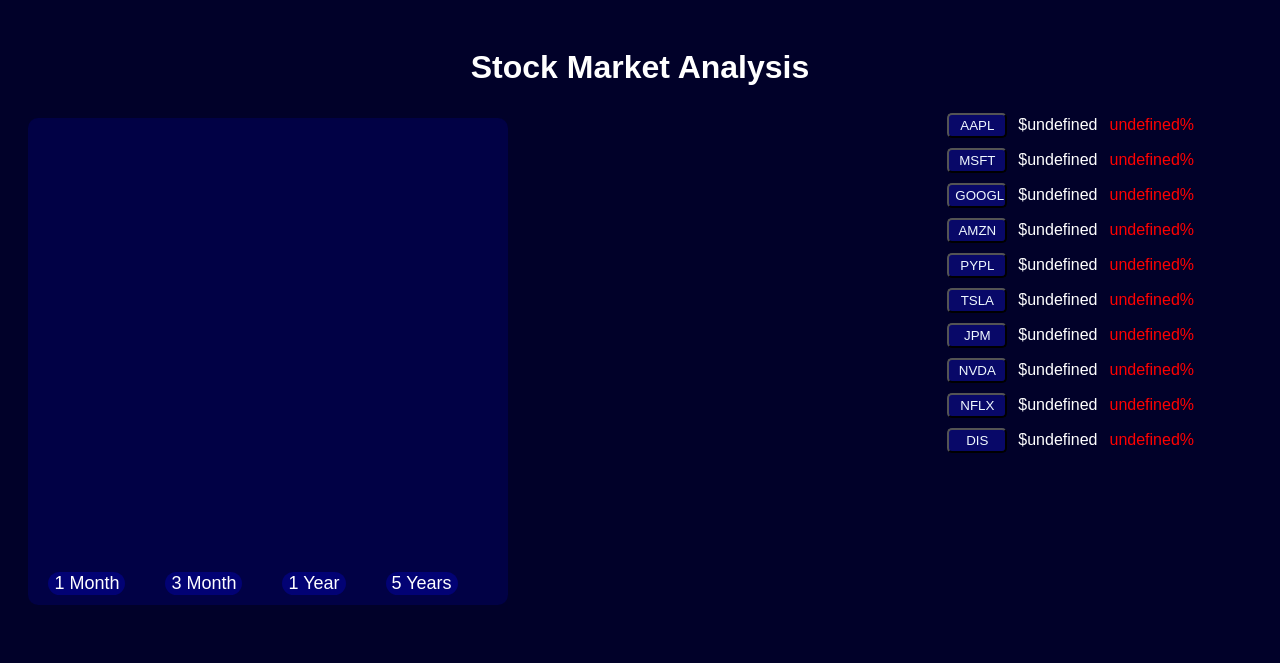
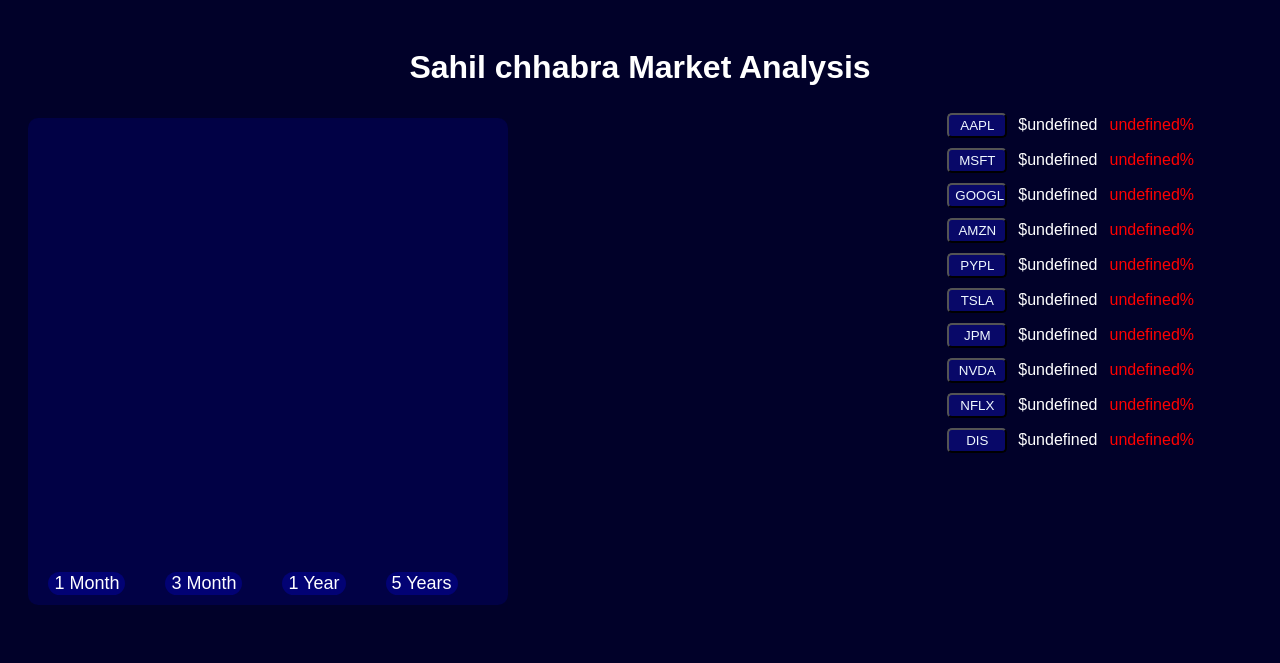
Before and after one commit to vivek2394/Stock-Market-Application, a plain HTML site: page index.html in a window 1280 px wide. Drawn offline with Linux system fonts and the light colour scheme; no server answers.

Commit message:
heading changed

```diff
--- a/index.html
+++ b/index.html
@@ -9,7 +9,7 @@
     <link rel="stylesheet" href="stlye.css">
 </head>
 <body>
-    <div id="header"><h1>Stock Market Analysis</h1></div>
+    <div id="header"><h1>Sahil chhabra Market Analysis</h1></div>
         <div id="container">
 
             <div id ="stock-info">
```
